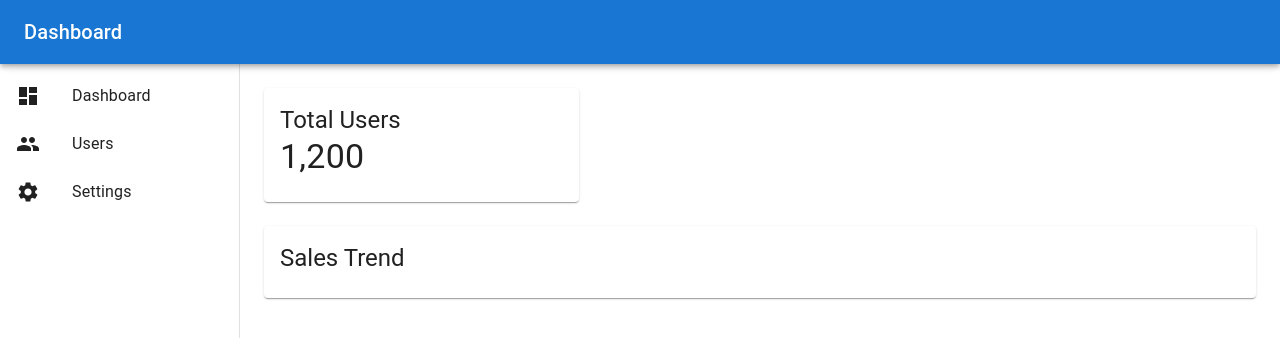
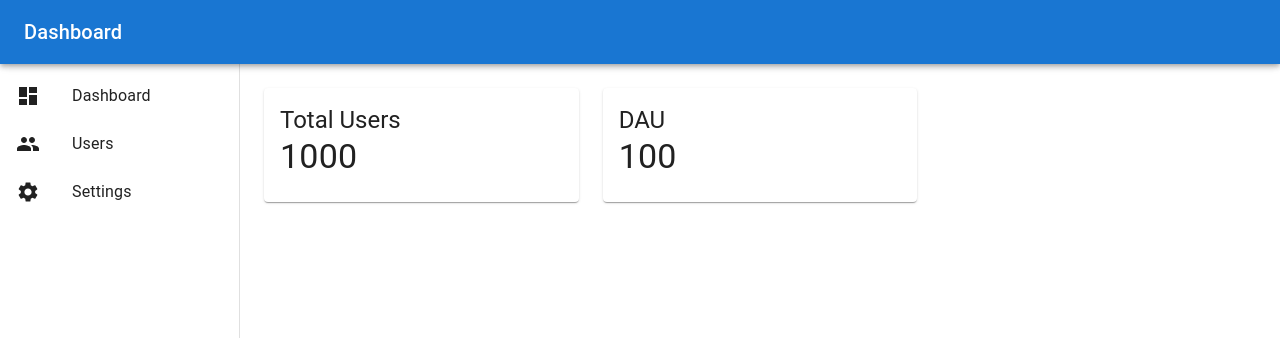
Before and after one commit to hirokazu-kobayashi-koba-hiro/idp-admin-dashboard, a Next.js app: page /home in a window 1280 px wide. Shown: the top 338 px of the page. Built offline with nearby package versions, Linux system fonts and the light colour scheme; no server answers.

Commit message:
implement api admin-statics

```diff
--- a/src/app/(authenticated)/home/page.tsx
+++ b/src/app/(authenticated)/home/page.tsx
@@ -2,9 +2,24 @@
 
 import React from "react";
 import { Grid, Card, CardContent, Typography } from "@mui/material";
-
+import {useQuery} from "@tanstack/react-query";
+import {Loading} from "@/components/Loading";
+import { Statics } from "@/app/api/admin/statics/route";
 
 const DashboardPage = () => {
+    const { data, isLoading, error } = useQuery({
+        queryKey: ["admin-statics"],
+        queryFn: async () => {
+            const response = await fetch("/api/admin/statics")
+            if (!response.ok) throw new Error('Network response was not ok');
+            return response.json()
+        }
+    })
+
+    if (isLoading) return <Loading />
+    if (error) return <div>Error: {error.message}</div>;
+
+    const statics: Statics = data
 
     return (
         <Grid container spacing={3}>
@@ -12,14 +27,15 @@ const DashboardPage = () => {
                 <Card>
                     <CardContent>
                         <Typography variant="h5">Total Users</Typography>
-                        <Typography variant="h4">1,200</Typography>
+                        <Typography variant="h4">{statics.totalUsers}</Typography>
                     </CardContent>
                 </Card>
             </Grid>
-            <Grid item xs={12}>
+            <Grid item xs={12} md={4}>
                 <Card>
                     <CardContent>
-                        <Typography variant="h5">Sales Trend</Typography>
+                        <Typography variant="h5">DAU</Typography>
+                        <Typography variant="h4">{statics.dau}</Typography>
                     </CardContent>
                 </Card>
             </Grid>
--- a/src/app/(authenticated)/users/page.tsx
+++ b/src/app/(authenticated)/users/page.tsx
@@ -10,7 +10,7 @@ import {Loading} from "@/components/Loading";
 const UsersPage = () => {
 
   const { data, isLoading, error } = useQuery({
-    queryKey: ["users"],
+    queryKey: ["admin-users"],
     queryFn: async () => {
       const response = await fetch('/api/admin/users');
       if (!response.ok) throw new Error('Network response was not ok');
--- /dev/null
+++ b/src/app/api/admin/statics/route.ts
@@ -0,0 +1,12 @@
+export type Statics = {
+    totalUsers: number;
+    dau: number;
+}
+
+export async function GET(): Promise<Response> {
+
+    return Response.json({
+        totalUsers: 1000,
+        dau: 100,
+    });
+}
```
